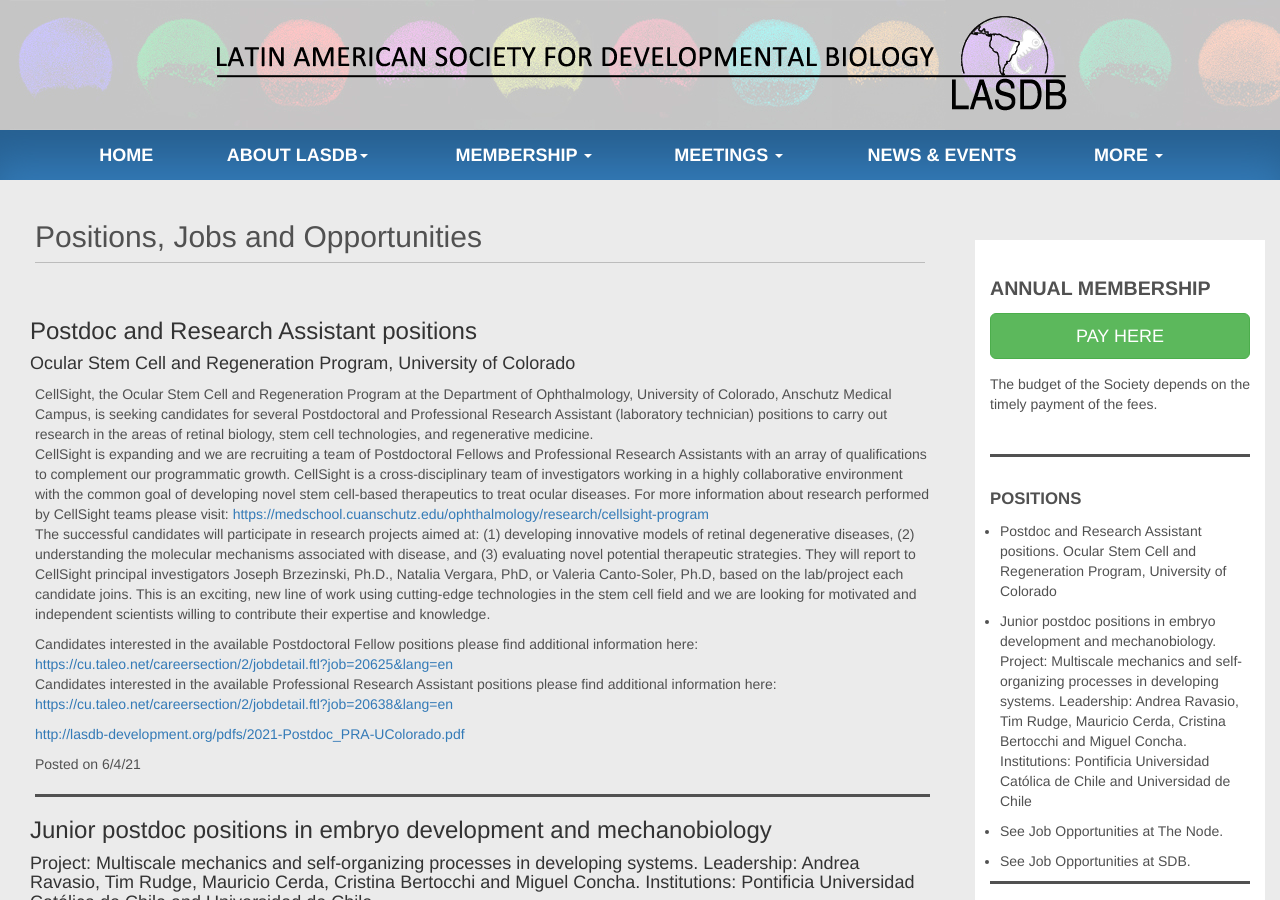
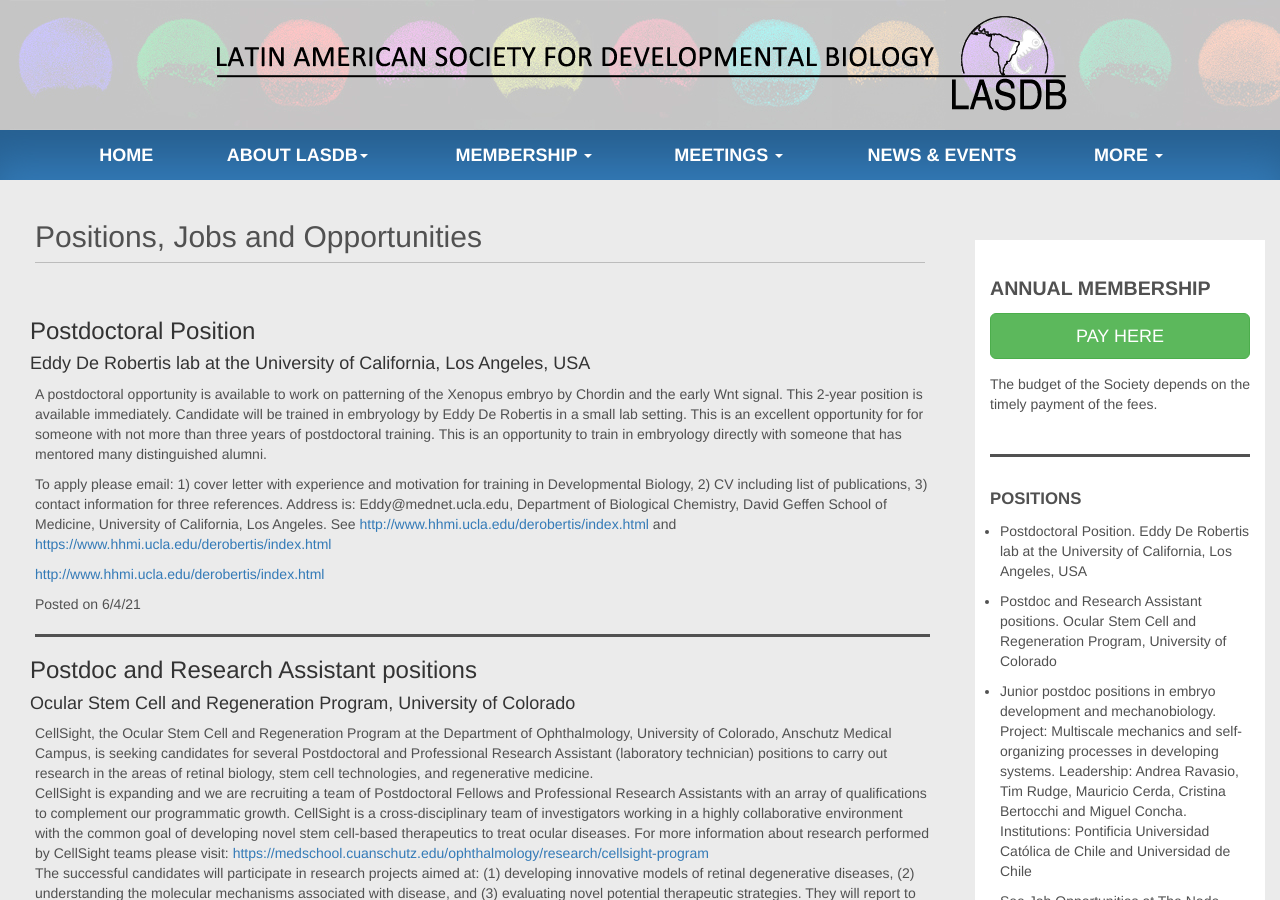
Before and after one commit to lasdb/lasdb.github.io, a Jekyll site: the page built from _posts/2000-01-01-jobs.markdown, in a window 1280 px wide and 900 px high. Built offline with Jekyll 4.4.1, drawn with Linux system fonts in a browser that asks for light colours; nearby versions of some CDN libraries.

Commit message:
Update 2000-01-01-jobs.markdown

```diff
--- a/_posts/2000-01-01-jobs.markdown
+++ b/_posts/2000-01-01-jobs.markdown
@@ -5,6 +5,13 @@
 categories: jobs
 permalink: /pages/jobs.html
 jobs:
+
+  - title: 'Postdoctoral Position'
+    date: '6/4/21'
+    subtitle: 'Eddy De Robertis lab at the University of California, Los Angeles, USA'
+    body: 'A postdoctoral opportunity is available to work on patterning of the Xenopus embryo by Chordin and the early Wnt signal. This 2-year position is available immediately. Candidate will be trained in embryology by Eddy De Robertis in a small lab setting.  This is an excellent opportunity for for someone with not more than three years of postdoctoral training.  This is an opportunity to train in embryology directly with someone that has mentored many distinguished alumni.'
+    par2: 'To apply please email:  1) cover letter with experience and motivation for training in Developmental Biology, 2) CV including list of publications, 3) contact information for three references.  Address is: Eddy@mednet.ucla.edu, Department of Biological Chemistry, David Geffen School of Medicine, University of California, Los Angeles.  See <a href="Lab webpage" target="_blank">http://www.hhmi.ucla.edu/derobertis/index.html</a> and <a href="Publications" target="_blank">https://www.hhmi.ucla.edu/derobertis/index.html</a>'
+    URL: 'http://www.hhmi.ucla.edu/derobertis/index.html'
 
   - title: 'Postdoc and Research Assistant positions'
     date: '6/4/21'
```
